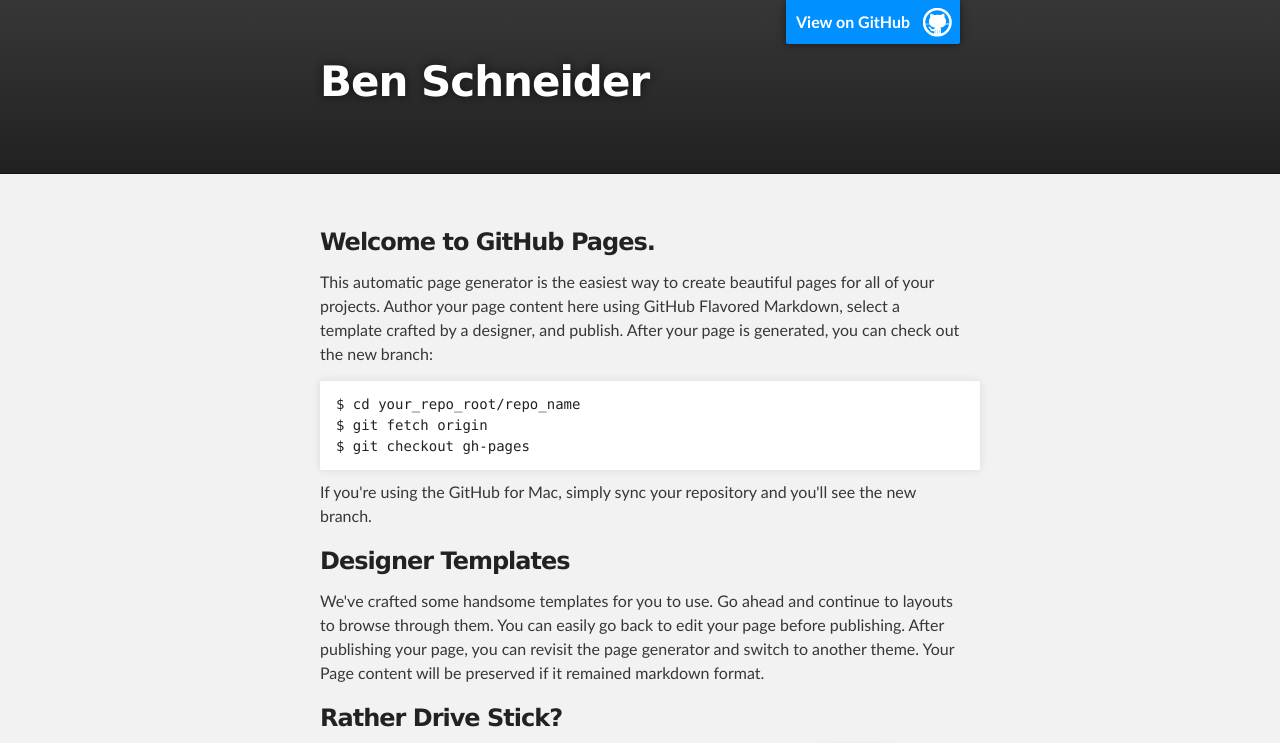
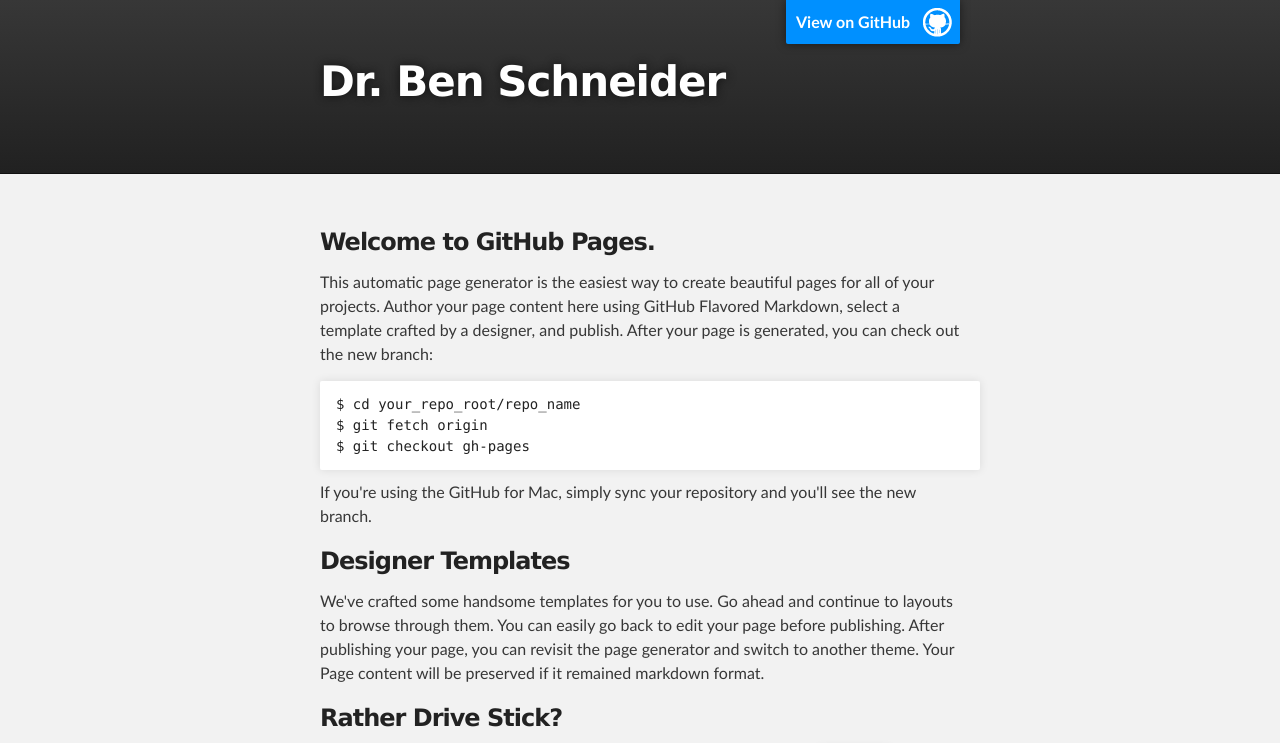
Before and after one commit to benschneider/benschneider.github.io, a plain HTML site: page index.html in a window 1280 px wide. Shown: the top 743 px of the page. Drawn offline with Linux system fonts and the light colour scheme.

Commit message:
Add my title

```diff
--- a/index.html
+++ b/index.html
@@ -18,7 +18,7 @@
         <header class="inner">
           <a id="forkme_banner" href="https://github.com/benschneider">View on GitHub</a>
 
-          <h1 id="project_title">Ben Schneider</h1>
+          <h1 id="project_title">Dr. Ben Schneider</h1>
           <h2 id="project_tagline"></h2>
 
         </header>
```
